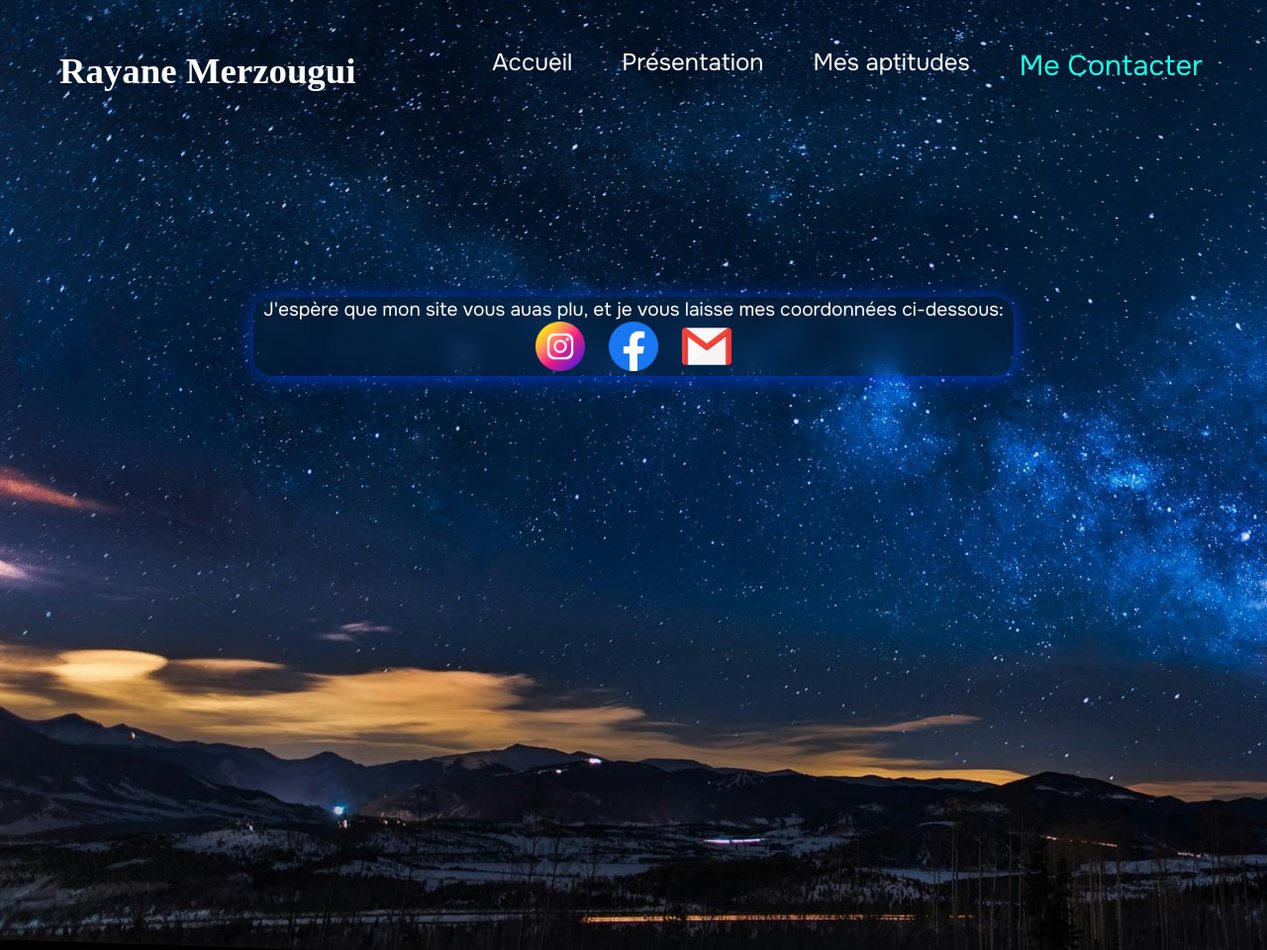
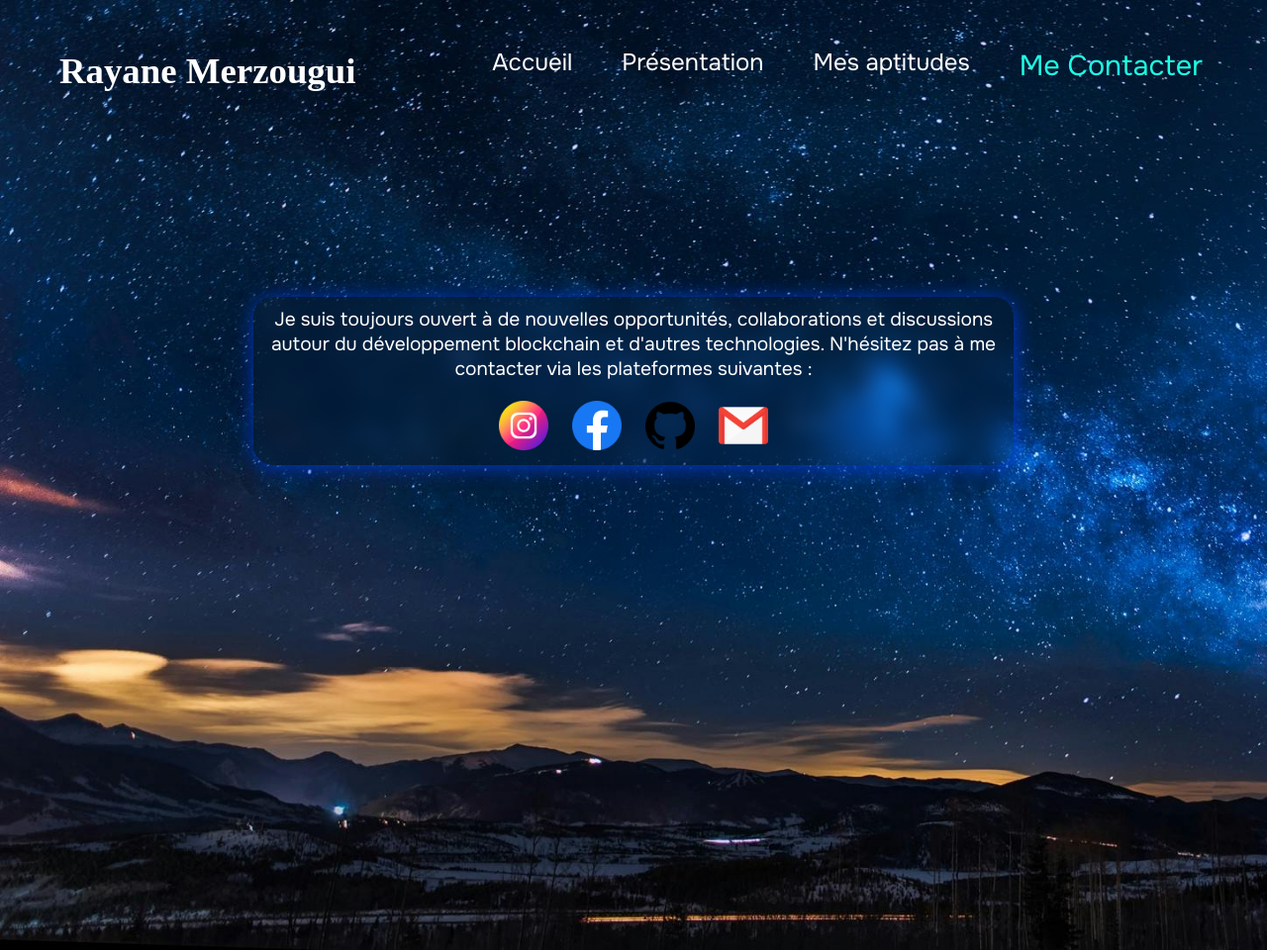
Before and after one commit to Rayane-Merzougui/page-test.github.io, a plain HTML site: page MeContacter.html in a window 1280 px wide. Shown: the whole page at 99% size. Drawn offline with Linux system fonts and the light colour scheme; a web font is replaced by a local one.

Commit message:
quelque ajustement

```diff
--- a/MeContacter.html
+++ b/MeContacter.html
@@ -20,14 +20,19 @@
       </div>
       <div class="contact">
         <p>
-          J'espère que mon site vous auas plu, et je vous laisse mes coordonnées
-          ci-dessous:
+          Je suis toujours ouvert à de nouvelles opportunités, collaborations et
+          discussions autour du développement blockchain et d'autres
+          technologies. N'hésitez pas à me contacter via les plateformes
+          suivantes :
         </p>
         <a href="https://www.instagram.com/rayane.merzougui97/?next=%2F">
           <img src="./Assets/Icons/Instagram.png" alt="instagram" />
         </a>
         <a href="https://www.facebook.com/rayane.chahine.33"
           ><img src="./Assets/Icons/Facebook.png" alt="facebookS"
+        /></a>
+        <a href="https://github.com/Rayane-Merzougui"
+          ><img src="./Assets/Icons/Github.png" alt="Github"
         /></a>
         <a href="mailto:rayane.merzougui.work@gmail.com"
           ><img src="./Assets/Icons/Email.png" alt="Email"
--- a/style.css
+++ b/style.css
@@ -179,10 +179,11 @@ button:hover {
 }
 .contact p {
   font-size: 1.2rem;
+  padding: 10px;
 }
 .contact img {
   width: 70px;
-  padding: 0 10px;
+  padding: 10px 10px;
 }
 @media (hover: none) {
   button:hover {
```
Also changed, not shown: Assets/Icons/Github.png (added).
